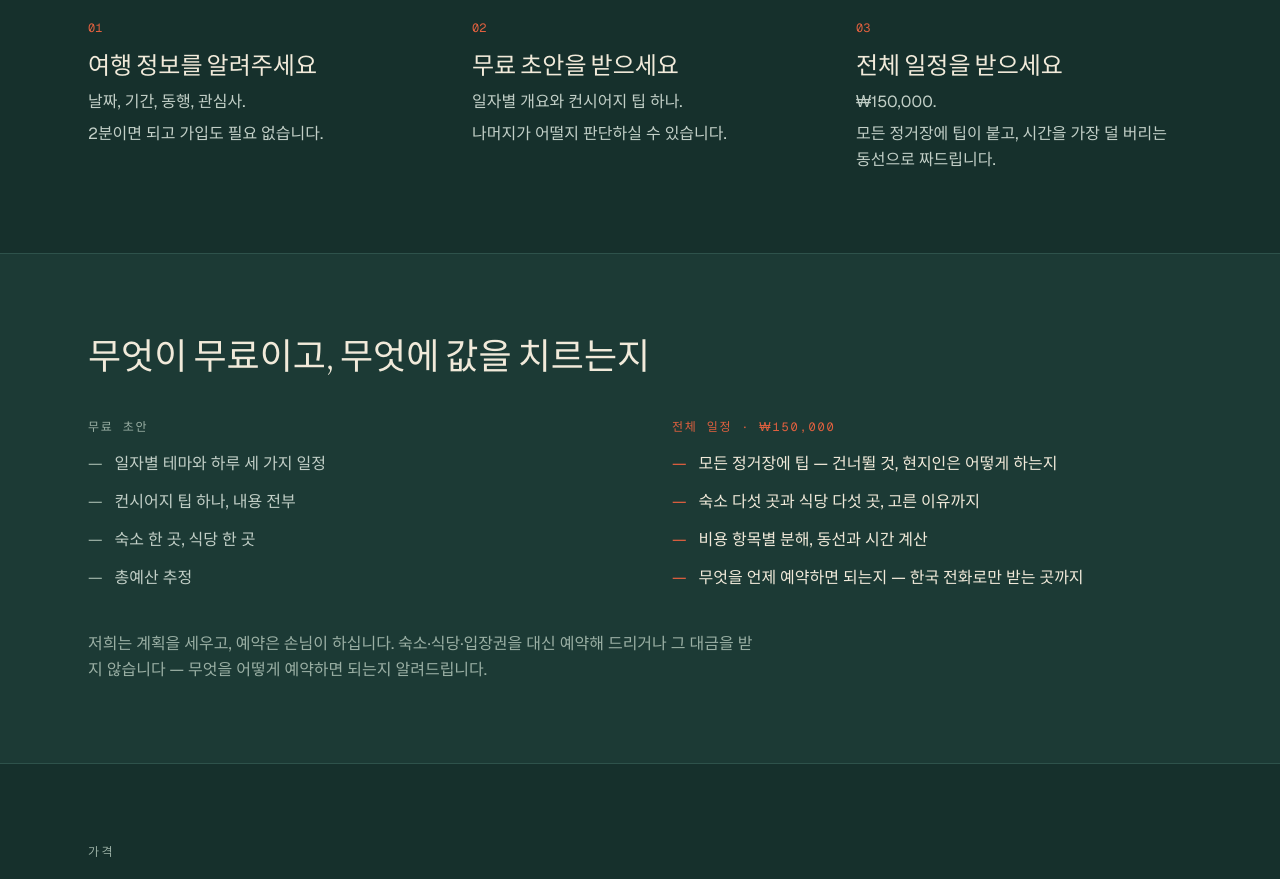
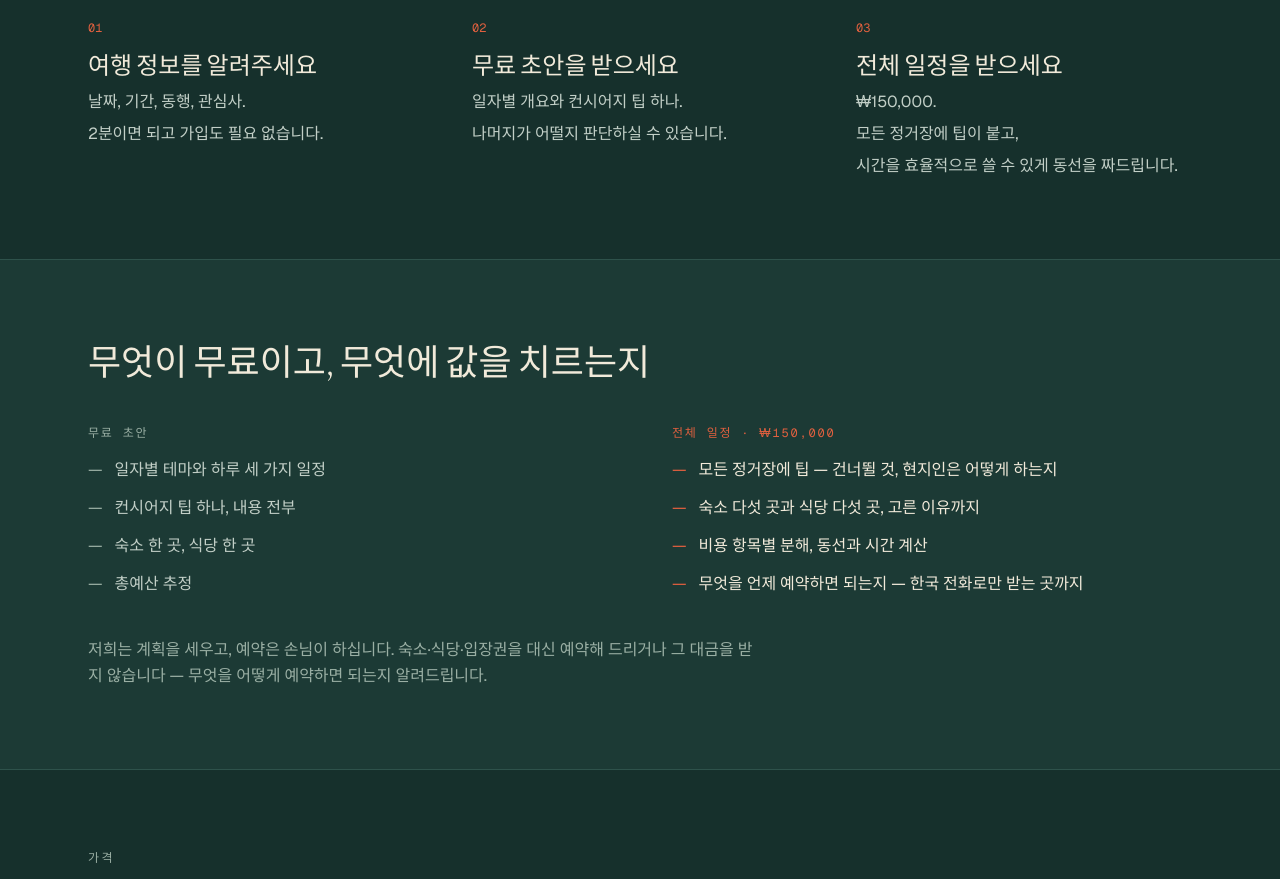
Before and after one commit to ssunie2/korea-travel-consulting, a Next.js app: page / in a window 1280 px wide. Shown: the part 4220-5099 px from the top of the page. Built offline with nearby package versions, Linux system fonts and the light colour scheme; no server answers.

Commit message:
03 설명글 문구 수정 — '시간을 효율적으로 쓸 수 있게'
'시간을 가장 덜 버리는' 을 '시간을 효율적으로 쓸 수 있게' 로 바꾸고,
쉼표 자리에서 줄을 나눴다. 선경이 적어준 그대로다.

Co-Authored-By: Claude Opus 5 <noreply@anthropic.com>

```diff
--- a/app/page.tsx
+++ b/app/page.tsx
@@ -138,8 +138,8 @@ const steps = [
   {
     title: t({ ko: "전체 일정을 받으세요", en: "Get the full plan" }),
     body: t({
-      ko: ["₩150,000.", "모든 정거장에 팁이 붙고, 시간을 가장 덜 버리는 동선으로 짜드립니다."],
-      en: ["₩150,000.", "A tip at every stop, and the route that wastes the least of your time."],
+      ko: ["₩150,000.", "모든 정거장에 팁이 붙고,", "시간을 효율적으로 쓸 수 있게 동선을 짜드립니다."],
+      en: ["₩150,000.", "A tip at every stop,", "and a route that makes good use of your time."],
     }),
   },
 ];
```
